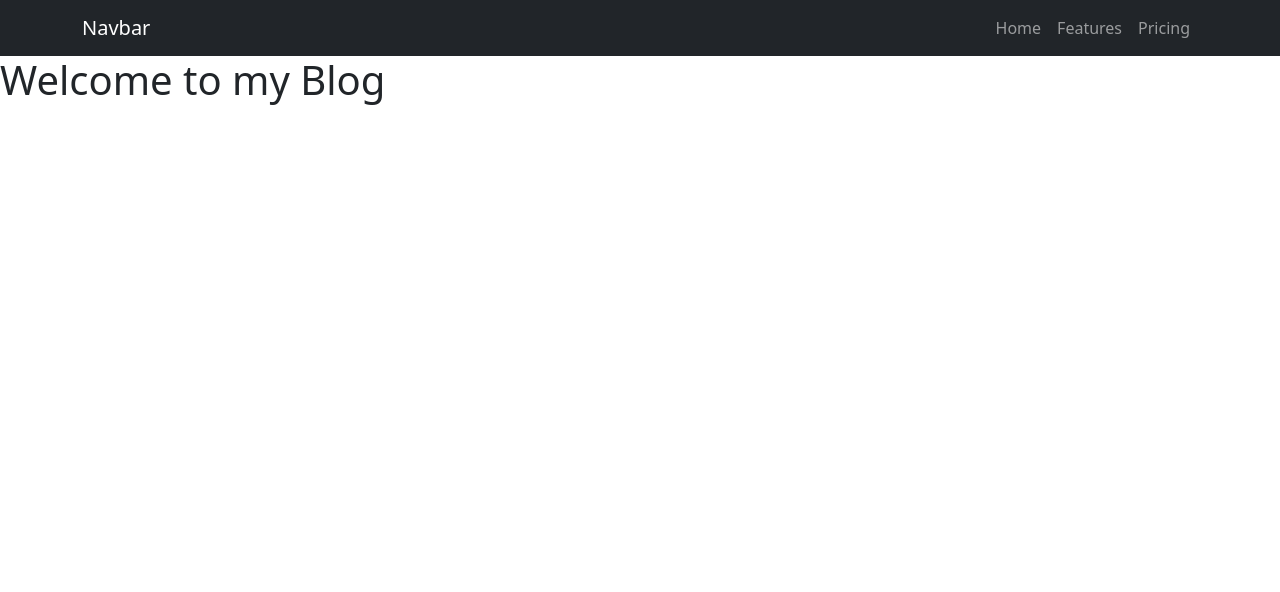
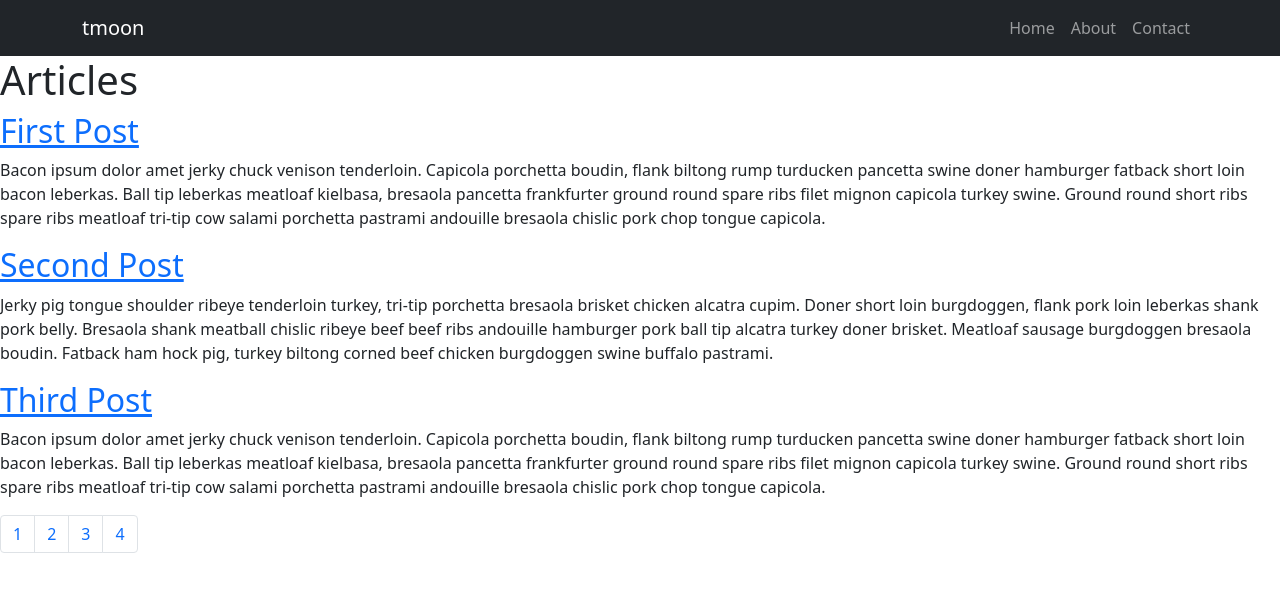
Before and after one commit to timhgmoon/blog, a Gatsby site: page / in a window 1280 px wide. Built offline with nearby package versions, Linux system fonts and the light colour scheme; Gatsby itself is replaced by a stand-in of ours.

Commit message:
almost finished pagination

```diff
--- /dev/null
+++ b/src/components/ArticleHeader.js
@@ -0,0 +1,18 @@
+import * as React from "react"
+import { Link } from 'gatsby'
+
+
+
+const IndexPage = ({page, title, content} ) => {
+  return (
+   <article className="article-page">
+     <Link to={page}>
+      <h2>{title}</h2>
+     </Link>
+     <p>{content}</p>
+   </article>
+
+  )
+}
+
+export default IndexPage
--- a/src/components/MyNav.js
+++ b/src/components/MyNav.js
@@ -8,11 +8,11 @@ const MyNav = () => {
   return(
     <Navbar bg="dark" variant="dark">
     <Container>
-      <Navbar.Brand href="/">Navbar</Navbar.Brand>
+      <Navbar.Brand href="/">tmoon</Navbar.Brand>
       <Nav className="me-right">
         <Nav.Link href="/">Home</Nav.Link>
-        <Nav.Link href="/">Features</Nav.Link>
-        <Nav.Link href="/">Pricing</Nav.Link>
+        <Nav.Link href="/">About</Nav.Link>
+        <Nav.Link href="/">Contact</Nav.Link>
       </Nav>
     </Container>
   </Navbar>
--- /dev/null
+++ b/src/components/Paginate.js
@@ -0,0 +1,26 @@
+import * as React from "react";
+import Pagination from 'react-bootstrap/Pagination'
+
+const Paginate = ({articlesPerPage, total}) => {
+  let items = [];
+  for (let number = 1; number <= Math.ceil(total / articlesPerPage); number++) {
+    items.push(
+      <Pagination.Item key={number}>
+        {number}
+      </Pagination.Item>,
+    );
+  }
+
+  const paginationBasic = (
+    <div>
+      <Pagination>{items}</Pagination>
+    </div>
+  );
+return(
+  <div>
+    {paginationBasic}
+  </div>
+)
+}
+
+export default Paginate
--- /dev/null
+++ b/src/pages/Blogs.js
@@ -0,0 +1,24 @@
+import * as React from "react";
+import Article from '../components/ArticleHeader'
+import MyNav from '../components/MyNav';
+import 'bootstrap/dist/css/bootstrap.min.css';
+import Pagination from 'react-bootstrap/Pagination'
+
+
+
+const Blogs = ({articles}) => {
+
+  const populateArticles = articles.map((article) => {
+    return <Article key={article.page} page={'/' + article.page} title={article.title} content={article.content}></Article>
+  })
+
+  return (
+    <div>
+      {/* <Article page="/1" title="First post" content={content[0]}></Article> */}
+      {populateArticles}
+    </div>
+
+  )
+}
+
+export default Blogs
--- /dev/null
+++ b/src/pages/articleData.js
@@ -0,0 +1,52 @@
+export default [
+  {
+    page: 1,
+    title: "First Post",
+    content: "Bacon ipsum dolor amet jerky chuck venison tenderloin. Capicola porchetta boudin, flank biltong rump turducken pancetta swine doner hamburger fatback short loin bacon leberkas. Ball tip leberkas meatloaf kielbasa, bresaola pancetta frankfurter ground round spare ribs filet mignon capicola turkey swine. Ground round short ribs spare ribs meatloaf tri-tip cow salami porchetta pastrami andouille bresaola chislic pork chop tongue capicola."
+  },
+  {
+    page: 2,
+    title: "Second Post",
+    content: "Jerky pig tongue shoulder ribeye tenderloin turkey, tri-tip porchetta bresaola brisket chicken alcatra cupim. Doner short loin burgdoggen, flank pork loin leberkas shank pork belly. Bresaola shank meatball chislic ribeye beef beef ribs andouille hamburger pork ball tip alcatra turkey doner brisket. Meatloaf sausage burgdoggen bresaola boudin. Fatback ham hock pig, turkey biltong corned beef chicken burgdoggen swine buffalo pastrami."
+  },
+  {
+    page: 3,
+    title: "Third Post",
+    content: "Bacon ipsum dolor amet jerky chuck venison tenderloin. Capicola porchetta boudin, flank biltong rump turducken pancetta swine doner hamburger fatback short loin bacon leberkas. Ball tip leberkas meatloaf kielbasa, bresaola pancetta frankfurter ground round spare ribs filet mignon capicola turkey swine. Ground round short ribs spare ribs meatloaf tri-tip cow salami porchetta pastrami andouille bresaola chislic pork chop tongue capicola."
+  },
+  {
+    page: 4,
+    title: "Fourth Post",
+    content: "Jerky pig tongue shoulder ribeye tenderloin turkey, tri-tip porchetta bresaola brisket chicken alcatra cupim. Doner short loin burgdoggen, flank pork loin leberkas shank pork belly. Bresaola shank meatball chislic ribeye beef beef ribs andouille hamburger pork ball tip alcatra turkey doner brisket. Meatloaf sausage burgdoggen bresaola boudin. Fatback ham hock pig, turkey biltong corned beef chicken burgdoggen swine buffalo pastrami."
+  },
+  {
+    page: 5,
+    title: "Fifth Post",
+    content: "Bacon ipsum dolor amet jerky chuck venison tenderloin. Capicola porchetta boudin, flank biltong rump turducken pancetta swine doner hamburger fatback short loin bacon leberkas. Ball tip leberkas meatloaf kielbasa, bresaola pancetta frankfurter ground round spare ribs filet mignon capicola turkey swine. Ground round short ribs spare ribs meatloaf tri-tip cow salami porchetta pastrami andouille bresaola chislic pork chop tongue capicola."
+  },
+  {
+    page: 6,
+    title: "Sixth Post",
+    content: "Jerky pig tongue shoulder ribeye tenderloin turkey, tri-tip porchetta bresaola brisket chicken alcatra cupim. Doner short loin burgdoggen, flank pork loin leberkas shank pork belly. Bresaola shank meatball chislic ribeye beef beef ribs andouille hamburger pork ball tip alcatra turkey doner brisket. Meatloaf sausage burgdoggen bresaola boudin. Fatback ham hock pig, turkey biltong corned beef chicken burgdoggen swine buffalo pastrami."
+  },
+  {
+    page: 7,
+    title: "Seventh Post",
+    content: "Bacon ipsum dolor amet jerky chuck venison tenderloin. Capicola porchetta boudin, flank biltong rump turducken pancetta swine doner hamburger fatback short loin bacon leberkas. Ball tip leberkas meatloaf kielbasa, bresaola pancetta frankfurter ground round spare ribs filet mignon capicola turkey swine. Ground round short ribs spare ribs meatloaf tri-tip cow salami porchetta pastrami andouille bresaola chislic pork chop tongue capicola."
+  },
+  {
+    page: 8,
+    title: "Eighth Post",
+    content: "Jerky pig tongue shoulder ribeye tenderloin turkey, tri-tip porchetta bresaola brisket chicken alcatra cupim. Doner short loin burgdoggen, flank pork loin leberkas shank pork belly. Bresaola shank meatball chislic ribeye beef beef ribs andouille hamburger pork ball tip alcatra turkey doner brisket. Meatloaf sausage burgdoggen bresaola boudin. Fatback ham hock pig, turkey biltong corned beef chicken burgdoggen swine buffalo pastrami."
+  },
+  {
+    page: 9,
+    title: "Ninth Post",
+    content: "Bacon ipsum dolor amet jerky chuck venison tenderloin. Capicola porchetta boudin, flank biltong rump turducken pancetta swine doner hamburger fatback short loin bacon leberkas. Ball tip leberkas meatloaf kielbasa, bresaola pancetta frankfurter ground round spare ribs filet mignon capicola turkey swine. Ground round short ribs spare ribs meatloaf tri-tip cow salami porchetta pastrami andouille bresaola chislic pork chop tongue capicola."
+  },
+  {
+    page: 10,
+    title: "Tenth Post",
+    content: "Jerky pig tongue shoulder ribeye tenderloin turkey, tri-tip porchetta bresaola brisket chicken alcatra cupim. Doner short loin burgdoggen, flank pork loin leberkas shank pork belly. Bresaola shank meatball chislic ribeye beef beef ribs andouille hamburger pork ball tip alcatra turkey doner brisket. Meatloaf sausage burgdoggen bresaola boudin. Fatback ham hock pig, turkey biltong corned beef chicken burgdoggen swine buffalo pastrami."
+  },
+]
--- a/src/pages/index.js
+++ b/src/pages/index.js
@@ -1,21 +1,38 @@
-import * as React from "react"
-import MyNav from '../components/MyNav'
+import * as React from "react";
+import Article from '../components/ArticleHeader';
+import MyNav from '../components/MyNav';
 import 'bootstrap/dist/css/bootstrap.min.css';
+import { useState, useEffect} from 'react'
+import articlesData from './articleData';
+import Paginate from '../components/Paginate.js'
+import Blogs from './Blogs'
+
+const IndexPage = () => {
+  const [articles, setArticles] = useState([])
+  const [currentArticle, setCurrentArticle] = useState(1)
+  const [articlesPerPage, setArticlesPerPage] = useState(3)
+
+  useEffect (() => {
+    setArticles(articlesData);
+  },[]);
+
+  const lastArticle = currentArticle * articlesPerPage
+  const firstArticle = lastArticle - articlesPerPage
+  const currentArticles = articles.slice(firstArticle, lastArticle)
 
 
 
-const IndexPage = () => {
+
   return (
    <main>
-     <title>
-      Tim's Blog
-     </title>
-     <MyNav></MyNav>
-     <h1>
-      Welcome to my Blog
-     </h1>
-     <p>
-     </p>
+      <title>
+        Tim's Blog
+      </title>
+      <MyNav></MyNav>
+      <h1>Articles</h1>
+      <Blogs articles= {currentArticles}></Blogs>
+
+      <Paginate articlesPerPage={articlesPerPage} total={articles.length}></Paginate>
    </main>
 
   )
```
Also changed, not shown: src/blog/1.js (deleted, +0 -43 lines), src/pages/1.js (added, +23 -0 lines), src/pages/2.js (added, +23 -0 lines), src/blog/2.js (deleted).
